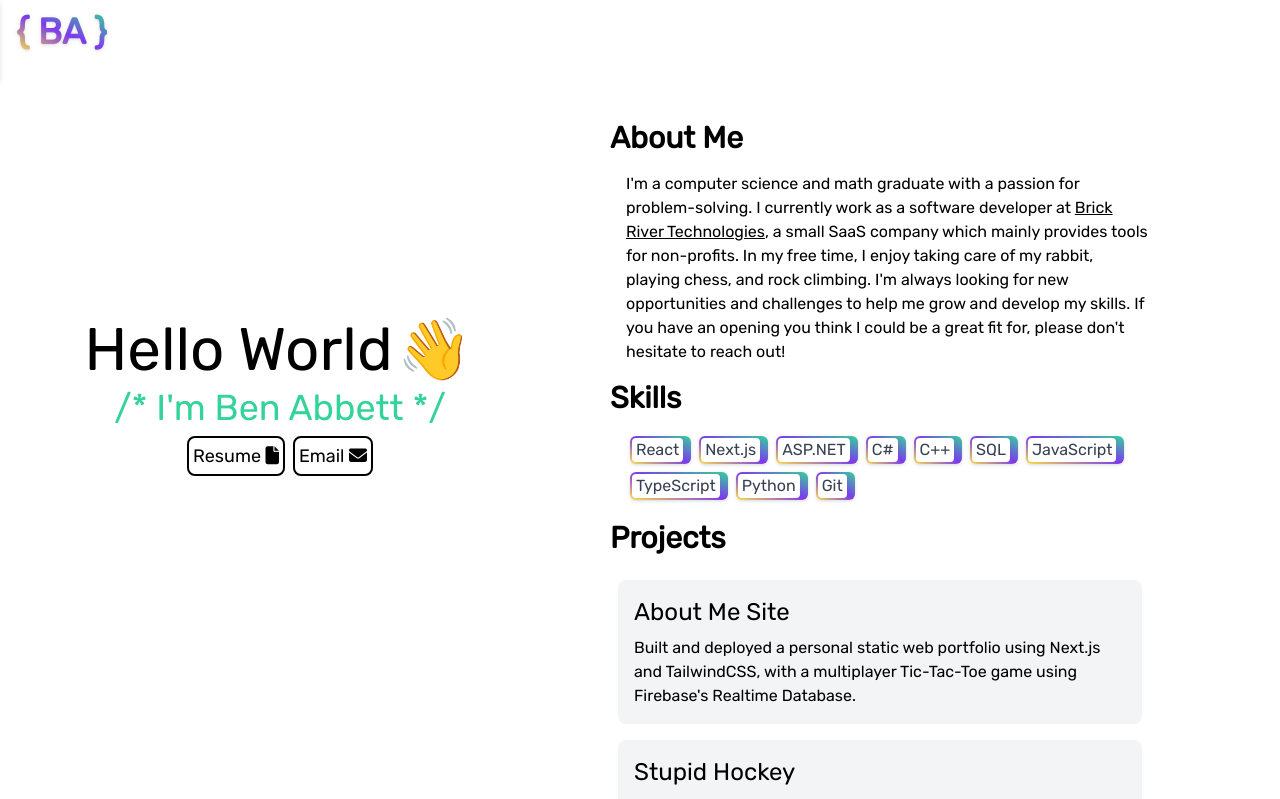
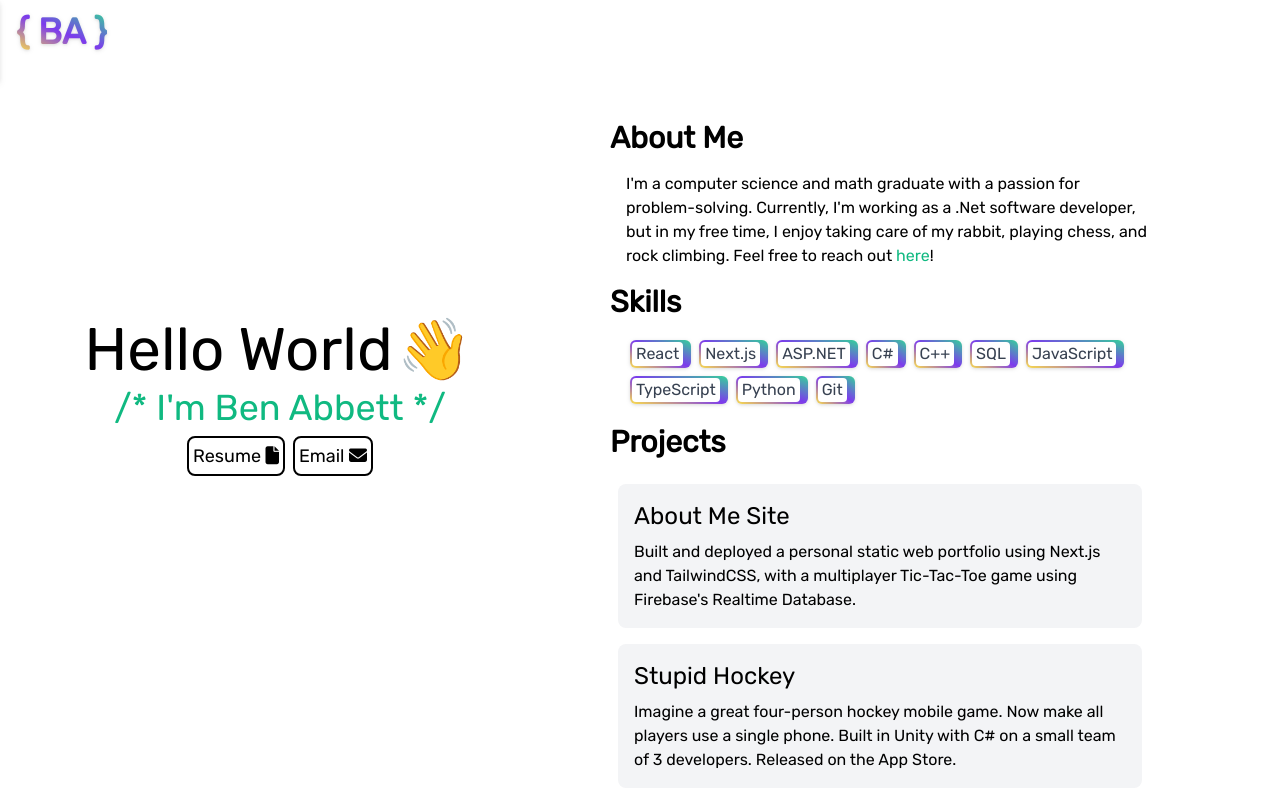
Before and after one commit to babbett/abbett-dev, a Next.js app in the folder abbett-dev/abbett-dev-site/: page / in a window 1280 px wide. Shown: the top 799 px of the page. Built offline with nearby package versions, Linux system fonts and the light colour scheme.

Commit message:
Changed description and text color

```diff
--- a/abbett-dev/abbett-dev-site/components/TypingMessage.tsx
+++ b/abbett-dev/abbett-dev-site/components/TypingMessage.tsx
@@ -21,7 +21,7 @@ const TypingMessage = () => {
 
 			// When finished, add change the color to a nice green.
 			if (index == message.length) {
-				document.getElementById("intro")!.className += " text-emerald-400";
+				document.getElementById("intro")!.className += " text-emerald-500 dark:text-emerald-400";
 				clearInterval(intervalId);
 			}
 		}, typingSpeed);
--- a/abbett-dev/abbett-dev-site/pages/index.tsx
+++ b/abbett-dev/abbett-dev-site/pages/index.tsx
@@ -93,18 +93,9 @@ const MainPane = (): React.ReactElement => {
           </h3>
           <p className="ml-4">
             I{"'"}m a computer science and math graduate with a passion for
-            problem-solving. I currently work as a software developer at{" "}
-            <Link href="https://www.brickriver.com">
-              <span className="hover:text-blue-500 cursor-pointer">
-                <u>Brick River Technologies</u>
-              </span>
-            </Link>
-            , a small SaaS company which mainly provides tools for non-profits.
-            In my free time, I enjoy taking care of my rabbit, playing chess,
-            and rock climbing. I{"'"}m always looking for new opportunities and
-            challenges to help me grow and develop my skills. If you have an
-            opening you think I could be a great fit for, please don{"'"}t
-            hesitate to reach out!
+            problem-solving. Currently, I{"'"}m working as a .Net software developer, but
+            in my free time, I enjoy taking care of my rabbit, playing chess,
+            and rock climbing. Feel free to reach out <a href="#linkedin" className="text-emerald-500 dark:text-emerald-400 hover:underline">here</a>!
           </p>
         </section>
         <section className="mt-2">
@@ -143,7 +134,7 @@ const MainPane = (): React.ReactElement => {
             </a>
           </div>
           <div className="ml-4">
-            <span className="font-bold">LinkedIn:</span>{" "}
+            <span id="linkedin" className="font-bold">LinkedIn:</span>{" "}
             <a
               className="hover:text-blue-500"
               href="https://www.linkedin.com/in/abbett/"
```
